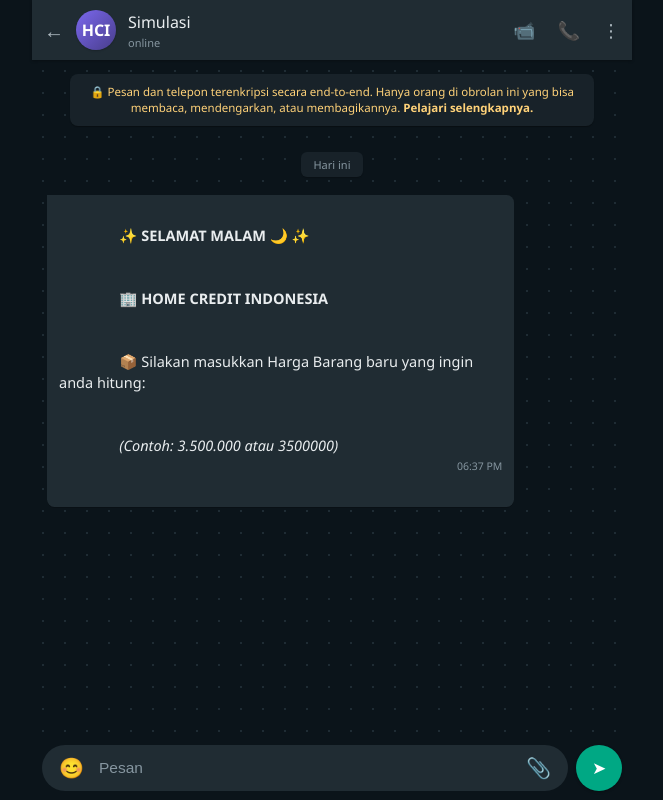
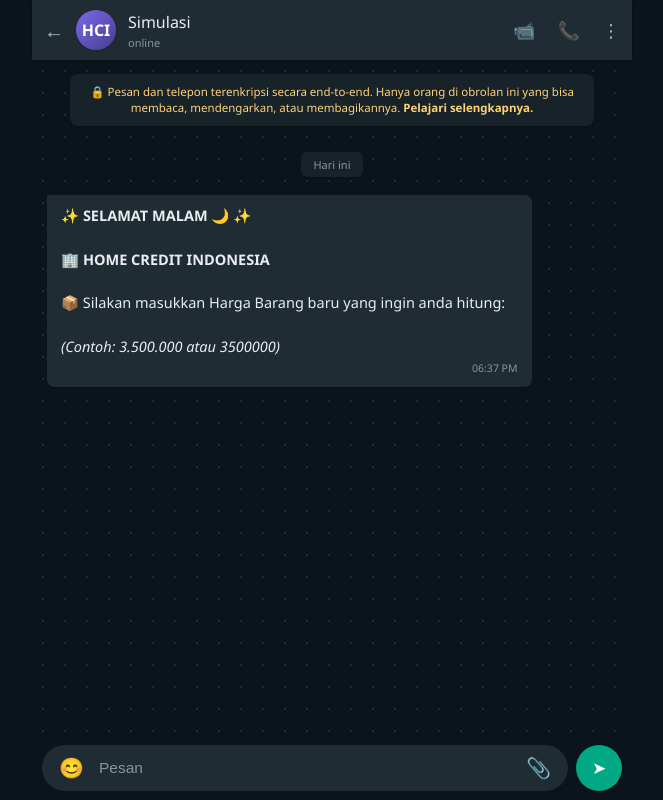
Before and after one commit to Rafiakbar10/webs, a Flask app: page / in a window 1280 px wide. Shown: the whole page, without its empty margins (308-971 px from the left). Run offline with Flask 3, Linux system fonts and the light colour scheme.

Commit message:
Update index.html

```diff
--- a/templates/index.html
+++ b/templates/index.html
@@ -3,7 +3,7 @@
 <head>
     <meta charset="UTF-8">
     <meta name="viewport" content="width=device-width, initial-scale=1.0, maximum-scale=1.0, user-scalable=no">
-    <title>WA Simulasi</title>
+    <title>WhatsApp - Simulasi Cicilan HCI</title>
     <style>
         * {
             box-sizing: border-box;
@@ -181,19 +181,26 @@
             flex-shrink: 0;
         }
 
-        /* MEMBUAT TEKS RATA KIRI, UKURAN PAS, DAN TIDAK KEBESARAN */
+        /* PENGATURAN GELEMBUNG CHAT AGAR RATA KIRI, RAPI, & UKURAN PAS */
         .message {
-            max-width: 82%;
-            padding: 9px 12px;
+            max-width: 85%;
+            padding: 10px 14px;
             border-radius: 7.5px;
             font-size: 14.5px;
-            line-height: 1.45;
+            line-height: 1.5;
             word-wrap: break-word;
             position: relative;
-            white-space: pre-wrap;
             box-shadow: 0 1px 0.5px rgba(0,0,0,0.2);
             text-align: left !important;
         }
+
+        /* KHUSUS KONTEN DI DALAM PESAN BOT AGAR TAMPIL RAPI SEJAJAR */
+        .message-content {
+            display: inline-block;
+            text-align: left !important;
+            width: 100%;
+        }
+
         .message.bot {
             background-color: #202c33;
             color: #e9edef;
@@ -211,9 +218,9 @@
             align-items: center;
             justify-content: flex-end;
             gap: 3px;
-            margin-top: 3px;
+            margin-top: 4px;
             float: right;
-            margin-left: 8px;
+            margin-left: 10px;
         }
         .time {
             font-size: 10.5px;
@@ -256,16 +263,16 @@
             display: flex;
             flex-direction: column;
             gap: 6px;
-            margin-top: 8px;
+            margin-top: 10px;
         }
         .wa-btn {
             background-color: #005c4b;
             color: white;
             border: none;
-            padding: 9px 12px;
+            padding: 10px 14px;
             border-radius: 8px;
             cursor: pointer;
-            font-size: 13.5px;
+            font-size: 14px;
             font-weight: 500;
             text-align: center;
             text-decoration: none;
@@ -412,12 +419,14 @@
             </div>
             <div class="chat-date-badge">Hari ini</div>
 
-            <!-- Pesan Pembuka Pertama (Rata Kiri, Rapi, & Ukuran Pas) -->
+            <!-- Pesan Pembuka Pertama dengan Struktur Rapi & Rata Kiri -->
             <div class="message bot">
-                ✨ <b>{{ salam }}</b> ✨<br><br>
-                🏢 <b>HOME CREDIT INDONESIA</b><br><br>
-                📦 Silakan masukkan Harga Barang baru yang ingin anda hitung:<br><br>
-                <i>(Contoh: 3.500.000 atau 3500000)</i>
+                <div class="message-content">
+                    ✨ <b>{{ salam }}</b> ✨<br><br>
+                    🏢 <b>HOME CREDIT INDONESIA</b><br><br>
+                    📦 Silakan masukkan Harga Barang baru yang ingin anda hitung:<br><br>
+                    <i>(Contoh: 3.500.000 atau 3500000)</i>
+                </div>
                 <div class="message-meta">
                     <span class="time" id="initialTime"></span>
                 </div>
@@ -517,7 +526,7 @@
             }
         });
 
-        // Fungsi Tombol Hitung Simulasi Baru (Otomatis menyesuaikan waktu sapaan lokal dengan rapi)
+        // Fungsi Tombol Hitung Simulasi Baru
         window.mulaiSimulasiBaru = function() {
             step = 'GET_PRICE';
             dataSimulasi = { harga: 0, dp: 0, tenor: 0 };
@@ -545,11 +554,7 @@
             msgDiv.className = `message ${sender}`;
 
             if(sender === 'bot') {
-                msgDiv.innerHTML = text + htmlButtons;
-                const meta = document.createElement('div');
-                meta.className = 'message-meta';
-                meta.innerHTML = `<span class="time">${getCurrentTime()}</span>`;
-                msgDiv.appendChild(meta);
+                msgDiv.innerHTML = `<div class="message-content">${text}</div>` + htmlButtons + `<div class="message-meta"><span class="time">${getCurrentTime()}</span></div>`;
             } else {
                 msgDiv.innerText = text;
                 const meta = document.createElement('div');
```
